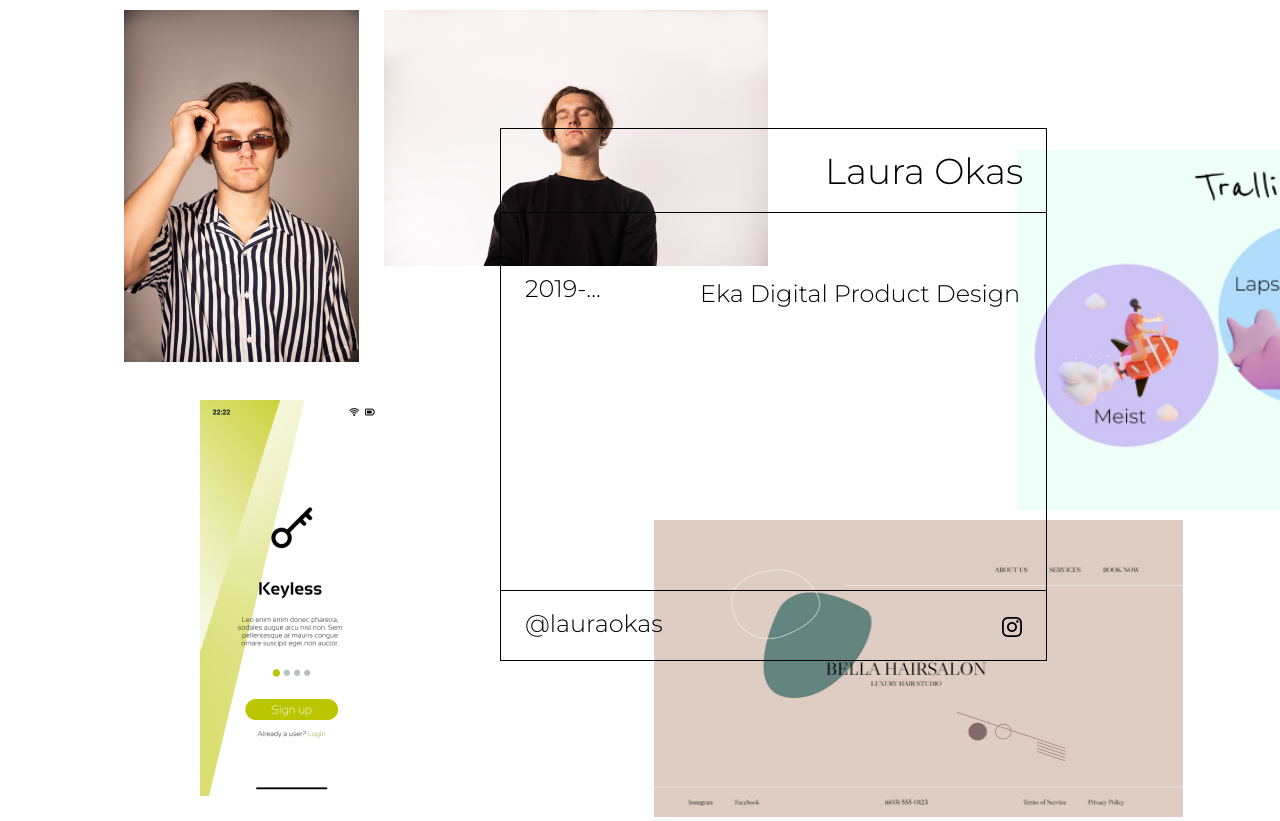
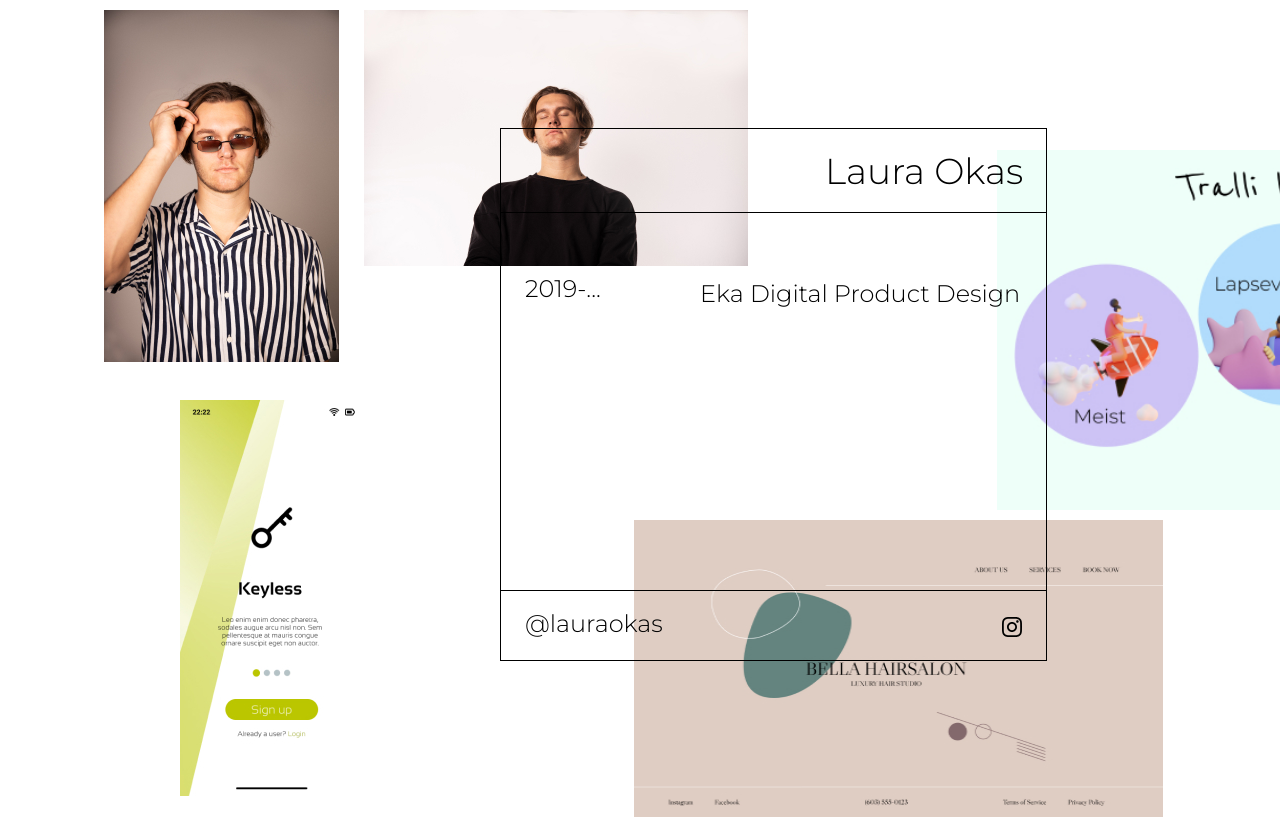
Before and after one commit to lauraok/lauraok.github.io, a plain HTML site: page index.html in a window 1280 px wide. Shown: the top 821 px of the page. Drawn offline with Linux system fonts and the light colour scheme.

Commit message:
vasakule

```diff
--- a/style.css
+++ b/style.css
@@ -91,7 +91,7 @@ top: 246px;
   position: absolute;
   width: 480px;
   height: 360px;
-  left: 1017px;
+  left: 997px;
   top: 150px;
 }
 
@@ -99,7 +99,7 @@ top: 246px;
   position: absolute;
   width: 384px;
   height: 256px;
-  left: 384px;
+  left: 364px;
   top: 10px;
 }
 
@@ -107,7 +107,7 @@ top: 246px;
   position: absolute;
   width: 529px;
   height: 297px;
-  left: 654px;
+  left: 634px;
   top: 520px;
 }
 
@@ -115,7 +115,7 @@ top: 246px;
   position: absolute;
   width: 235px;
   height: 352px;
-  left: 124px;
+  left: 104px;
   top: 10px;
 }
 
@@ -123,7 +123,7 @@ top: 246px;
   position: absolute;
   width: 183px;
   height: 396px;
-  left: 200px;
+  left: 180px;
   top: 400px;
 }
 
```
